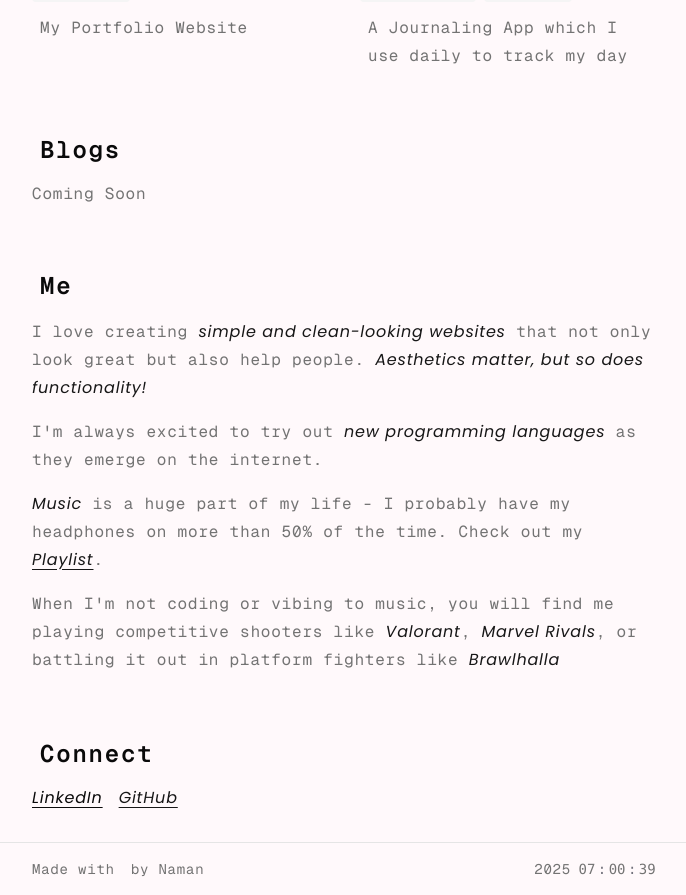
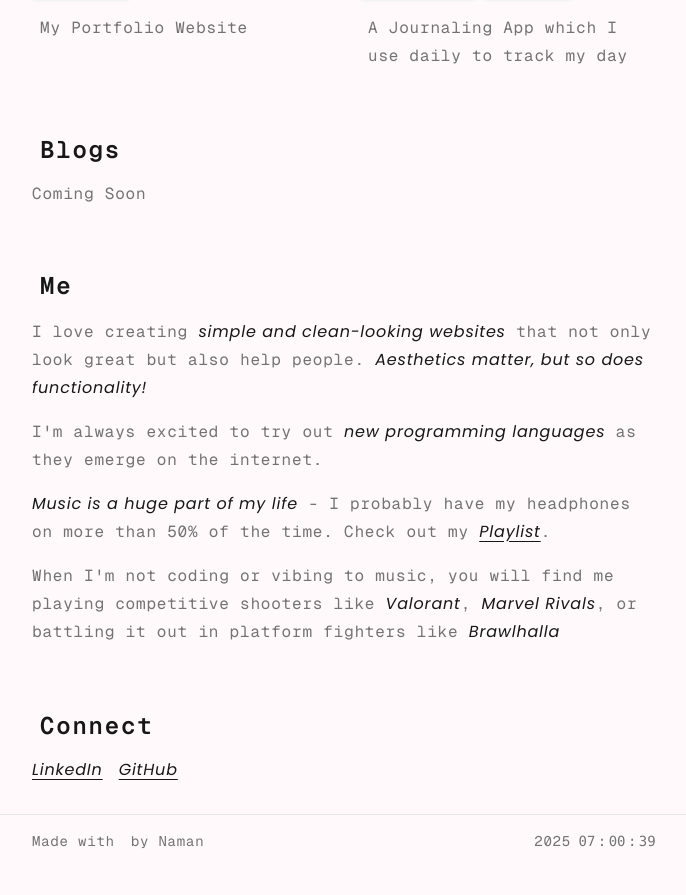
Before and after one commit to namannc13/chom, a React (Vite) app: page / in a window 1280 px wide. Shown: the part 925-1820 px from the top of the page, without its empty margins (296-982 px from the left). After the commit the page ends 1792 px from the top, so only its background shows below. Built offline with nearby package versions, Linux system fonts and the light colour scheme; a web font is replaced by a local one.

Commit message:
Updated Color configurations in index.css for upcoming themes

```diff
--- a/src/App.tsx
+++ b/src/App.tsx
@@ -4,7 +4,7 @@ import { ModeToggle } from "./components/mode_toggle";
 import { InView } from "./components/ui/in_view";
 import { motion } from "motion/react";
 import ClickSpark from "./components/ui/click_spark";
-import { BrowserRouter, Route, Routes } from "react-router-dom";
+import { BrowserRouter, Route, Routes, useLocation } from "react-router-dom";
 import Home from "./pages/home";
 import Projects from "./pages/projects";
 import { useNavigate } from "react-router-dom";
@@ -12,6 +12,7 @@ import Blogs from "./pages/blogs";
 
 function Navbar() {
   const navigate = useNavigate();
+  const location = useLocation();
 
   return (
     <motion.header
@@ -23,19 +24,31 @@ function Navbar() {
       <div className="flex items-center gap-6">
         <button
           onClick={() => navigate("/")}
-          className="relative text-16 text-primary hover:text-muted-foreground hover:cursor-pointer"
+          className={`relative text-16 ${
+            location.pathname === "/"
+              ? "text-accent-foreground"
+              : "text-foreground"
+          } hover:cursor-pointer`}
         >
           <span className="hidden lg:inline">[h]</span> home
         </button>
         <button
           onClick={() => navigate("/projects")}
-          className="relative text-16 text-primary hover:text-muted-foreground hover:cursor-pointer"
+          className={`relative text-16 ${
+            location.pathname === "/projects"
+              ? "text-accent-foreground"
+              : "text-foreground"
+          } hover:cursor-pointer`}
         >
           <span className="hidden lg:inline">[p]</span> projects
         </button>
         <button
           onClick={() => navigate("/blogs")}
-          className="relative text-16 text-primary hover:text-muted-foreground hover:cursor-pointer"
+          className={`relative text-16 ${
+            location.pathname === "/blogs"
+              ? "text-accent-foreground"
+              : "text-foreground"
+          } hover:cursor-pointer`}
         >
           <span className="hidden lg:inline">[b]</span> blogs
         </button>
@@ -63,7 +76,7 @@ function App() {
   return (
     <ThemeProvider>
       <ClickSpark
-        sparkColor="#727D73"
+        sparkColor="#B8001F"
         sparkSize={10}
         sparkRadius={15}
         sparkCount={8}
--- a/src/components/badge.tsx
+++ b/src/components/badge.tsx
@@ -2,7 +2,7 @@ function Badge({ children, id }: { children: React.ReactNode; id: number }) {
   return (
     <div
       key={id}
-      className="relative rounded bg-muted text-primary font-semibold px-[0.75rem] py-[0.1rem] italic text-sm w-fit font-montserrat hover:cursor-pointer"
+      className="relative rounded bg-muted text-foreground font-semibold px-[0.75rem] py-[0.1rem] italic text-sm w-fit font-montserrat hover:cursor-pointer"
     >
       {children}
     </div>
--- a/src/components/highlight.tsx
+++ b/src/components/highlight.tsx
@@ -1,5 +1,5 @@
 function Highlight({ children }: { children: React.ReactNode }) {
-  return <span className="text-primary poppins-regular-italic">{children}</span>;
+  return <span className="text-foreground poppins-regular-italic">{children}</span>;
 }
 
 export default Highlight;
--- a/src/components/link.tsx
+++ b/src/components/link.tsx
@@ -13,7 +13,7 @@ function Link({
     <a
       href={href}
       className={cn(
-        "relative text-16 poppins-regular-italic text-primary hover:text-muted-foreground underline underline-offset-4",
+        "relative text-16 poppins-regular-italic text-foreground hover:text-muted-foreground underline underline-offset-4",
         className
       )}
     >
--- a/src/components/project.tsx
+++ b/src/components/project.tsx
@@ -34,13 +34,13 @@ function Project({
       </div>
       <Link
         href={deployedLink}
-        className="text-muted-foreground hover:text-primary text-sm"
+        className="text-muted-foreground hover:text-foreground text-sm"
       >
         {deployment}
       </Link>
       <Link
         href={githubLink}
-        className="text-muted-foreground hover:text-primary text-sm"
+        className="text-muted-foreground hover:text-foreground text-sm"
       >
         {github}
       </Link>
--- a/src/components/section.tsx
+++ b/src/components/section.tsx
@@ -19,7 +19,7 @@ function Section({
       transition={{ duration: 2 }}
     >
       <Heading className="text-2xl">
-        <i className="hgi hgi-stroke hgi-magic-wand-02"></i>
+        <i className="hgi hgi-stroke hgi-magic-wand-02 text-accent-foreground"></i>
         {header}
       </Heading>
       {children}
--- a/src/components/ui/button.tsx
+++ b/src/components/ui/button.tsx
@@ -10,7 +10,7 @@ const buttonVariants = cva(
     variants: {
       variant: {
         default:
-          "bg-primary text-primary-foreground shadow-xs hover:bg-primary/90",
+          "bg-primary text-foreground-foreground shadow-xs hover:bg-primary/90",
         destructive:
           "bg-destructive text-white shadow-xs hover:bg-destructive/90 focus-visible:ring-destructive/20 dark:focus-visible:ring-destructive/40",
         outline:
@@ -18,7 +18,7 @@ const buttonVariants = cva(
         secondary:
           "bg-secondary text-secondary-foreground shadow-xs hover:bg-secondary/80",
         ghost: "hover:bg-accent hover:text-accent-foreground",
-        link: "text-primary underline-offset-4 hover:underline",
+        link: "text-foreground underline-offset-4 hover:underline",
       },
       size: {
         default: "h-9 px-4 py-2 has-[>svg]:px-3",
--- a/src/index.css
+++ b/src/index.css
@@ -51,15 +51,15 @@
   -moz-osx-font-smoothing: grayscale;
 
   --background: oklch(0.99 0.01 0.99);
-  --foreground: oklch(0.145 0 0);
+  --foreground: oklch(0.205 0 0);
+  --muted: oklch(0.97 0 0);
+  --muted-foreground: oklch(0.556 0 0);
+  --accent-foreground: #B8001F;
+  --border: oklch(0.922 0 0);
+
+  --accent: oklch(0.97 0 0);
   --primary: oklch(0.205 0 0);
   --primary-foreground: oklch(0.985 0 0);
-  --muted: oklch(0.97 0 0);
-  --muted-foreground: oklch(0.556 0 0);
-  --accent: oklch(0.97 0 0);
-  --accent-foreground: #727d73;
-  --border: oklch(0.922 0 0);
-
   --destructive: oklch(0.577 0.245 27.325);
   --destructive-foreground: oklch(0.577 0.245 27.325);
   --secondary: oklch(0.97 0 0);
@@ -93,14 +93,14 @@ body {
 .dark {
   --background: oklch(0.217 0 0);
   --foreground: oklch(0.985 0 0);
-  --primary: oklch(0.985 0 0);
-  --primary-foreground: oklch(0.205 0 0);
   --muted: oklch(0.269 0 0);
   --muted-foreground: oklch(0.708 0 0);
-  --accent: oklch(0.269 0 0);
   --accent-foreground: #e8f9ff;
   --border: oklch(0.269 0 0);
 
+  --accent: oklch(0.269 0 0);
+  --primary: oklch(0.985 0 0);
+  --primary-foreground: oklch(0.205 0 0);
   --destructive: oklch(0.396 0.141 25.723);
   --destructive-foreground: oklch(0.637 0.237 25.331);
   --secondary: oklch(0.269 0 0);
@@ -127,14 +127,14 @@ body {
 
   /* --background: #1e201e;
   --foreground: #ecdfcc;
-  --primary: #ecdfcc;
-  --primary-foreground: oklch(0.205 0 0);
   --muted: #3c3d37;
   --muted-foreground: #697565;
-  --accent: oklch(0.269 0 0);
   --accent-foreground: #697565;
   --border: oklch(0.269 0 0);
 
+  --primary: #ecdfcc;
+  --primary-foreground: oklch(0.205 0 0);
+  --accent: oklch(0.269 0 0);
   --secondary: oklch(0.269 0 0);
   --secondary-foreground: oklch(0.985 0 0);
   --destructive: oklch(0.396 0.141 25.723);
@@ -163,14 +163,14 @@ body {
 @theme inline {
   --color-background: var(--background);
   --color-foreground: var(--foreground);
-  --color-primary: var(--primary);
-  --color-primary-foreground: var(--primary-foreground);
   --color-muted: var(--muted);
   --color-muted-foreground: var(--muted-foreground);
-  --color-accent: var(--accent);
   --color-accent-foreground: var(--accent-foreground);
   --color-border: var(--border);
 
+  --color-accent: var(--accent);
+  --color-primary: var(--primary);
+  --color-primary-foreground: var(--primary-foreground);
   --color-destructive: var(--destructive);
   --color-destructive-foreground: var(--destructive-foreground);
   --color-secondary: var(--secondary);
--- a/src/pages/home.tsx
+++ b/src/pages/home.tsx
@@ -135,7 +135,7 @@ function Home() {
                 on the internet.
               </Para>
               <Para>
-                <Highlight>Music</Highlight> is a huge part of my life - I
+                <Highlight>Music is a huge part of my life</Highlight> - I
                 probably have my headphones on more than 50% of the time. Check
                 out my{" "}
                 <Link href="https://open.spotify.com/playlist/7aJTTUpRfBaptrgC37KpH9">
```
